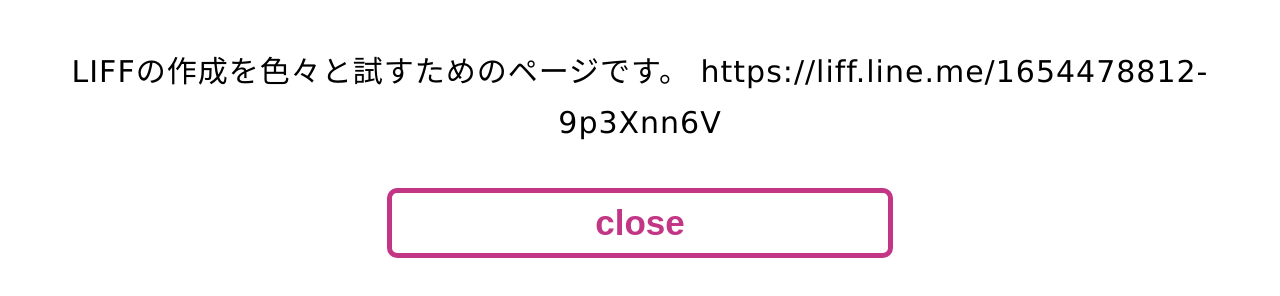
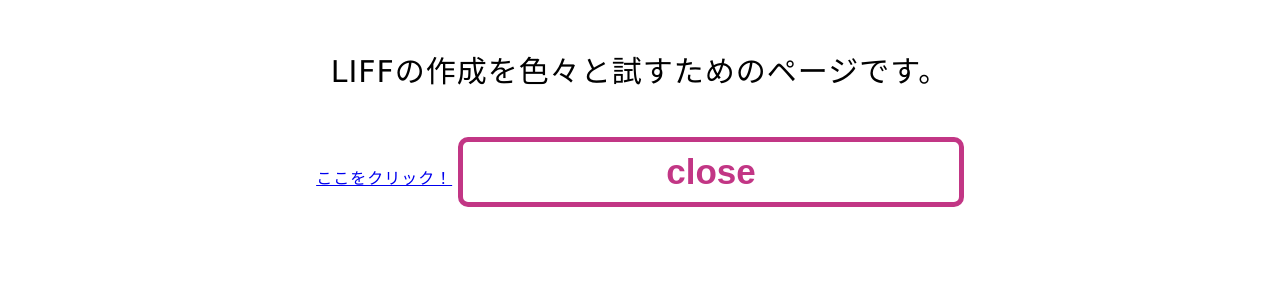
Before and after one commit to kanekitter/minitest1, a plain HTML site: page index.html in a window 1280 px wide. Shown: the part 759-1055 px from the top of the page. After the commit the page ends 1004 px from the top, so only its background shows below. Drawn offline with Linux system fonts and the light colour scheme.

Commit message:
Update index.html

```diff
--- a/index.html
+++ b/index.html
@@ -75,7 +75,8 @@
   <h1>LIFFテストページ</h1>
   <img id="profile_img" class="profile" src=""/>
   <h2 id="profile_name"></h2>
-  <p>LIFFの作成を色々と試すためのページです。 https://liff.line.me/1654478812-9p3Xnn6V</p>
+  <p>LIFFの作成を色々と試すためのページです。</p>
+  <a href="https://liff.line.me/1654478812-9p3Xnn6V">ここをクリック！</a>
   <button class="btn" id="closeWindowButton">close</button>
 </body>
 
```
